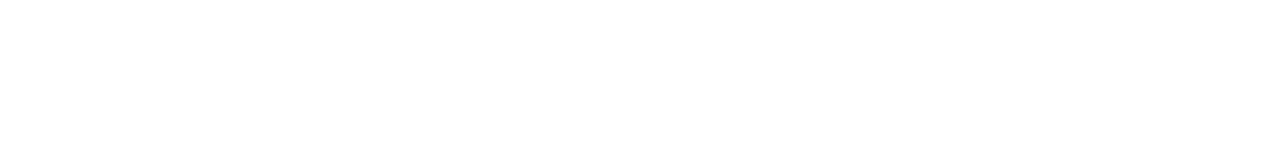
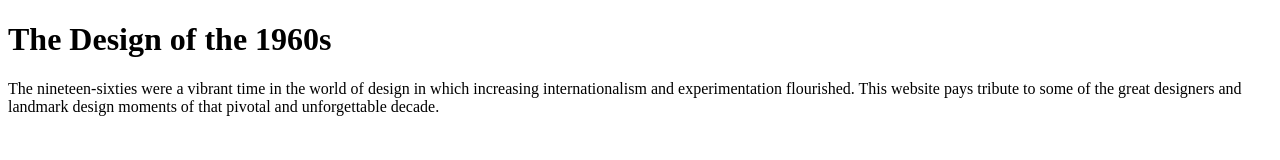
Before and after one commit to JasonAskren/JasonAskren.github.io, a plain HTML site: page practical-challenge-1/index.html in a window 1280 px wide. Drawn offline with Linux system fonts and the light colour scheme.

Commit message:
created index

```diff
--- a/practical-challenge-1/index.html
+++ b/practical-challenge-1/index.html
@@ -4,19 +4,21 @@
 
 <head>
     <!--
-
-
-
+        Jason Taylor Askren
+        Practice Challenge
+        MCC
+        2/21/24
     -->
     <meta charset="UTF-8">
 
     <meta name="viewport" content="width=device-width, initial-scale=1.0">
 
-    <title></title>
+    <title>The Design of the 1960s</title>
 </head>
 
 <body>
-
+    <h1>The Design of the 1960s</h1>
+    <p>The nineteen-sixties were a vibrant time in the world of design in which increasing internationalism and experimentation flourished. This website pays tribute to some of the great designers and landmark design moments of that pivotal and unforgettable decade.</p>
 </body>
 
 </html>
```
